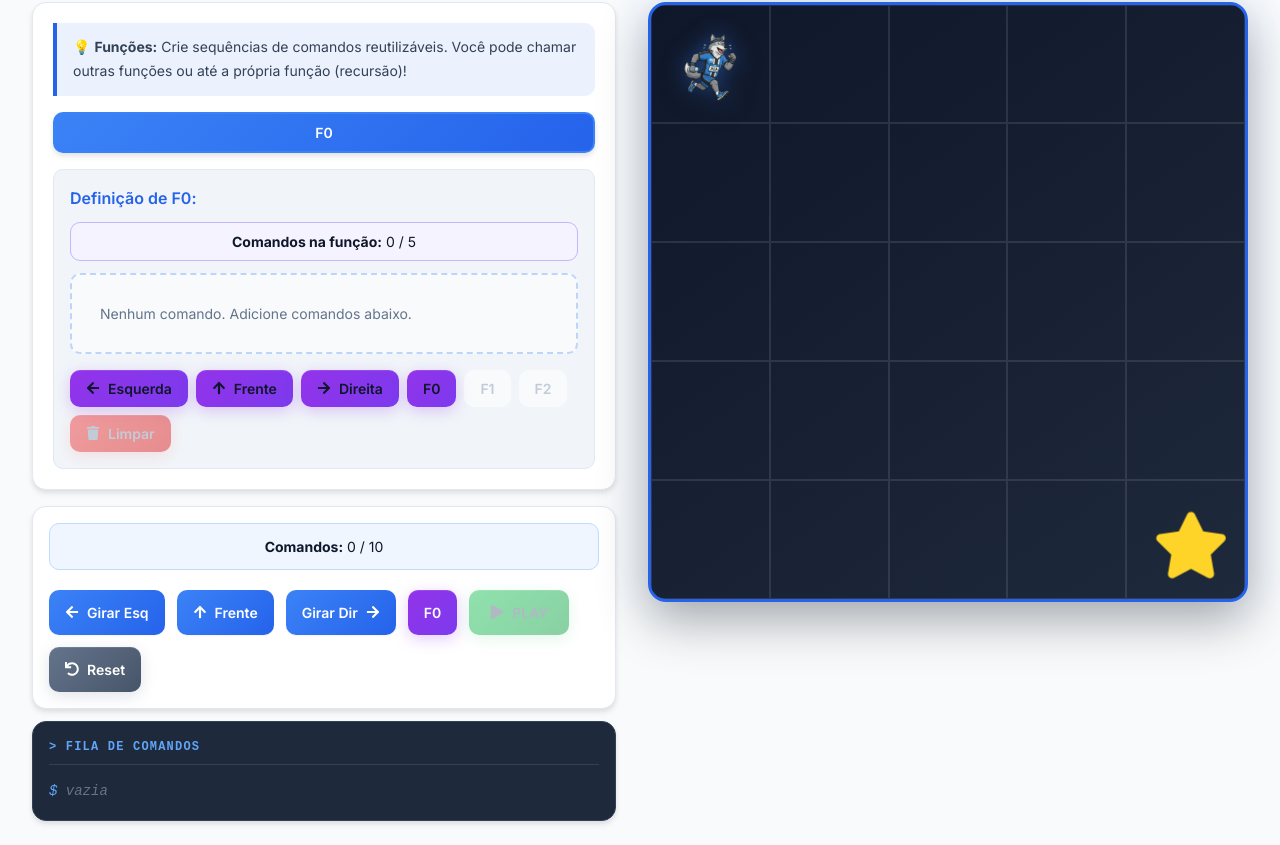
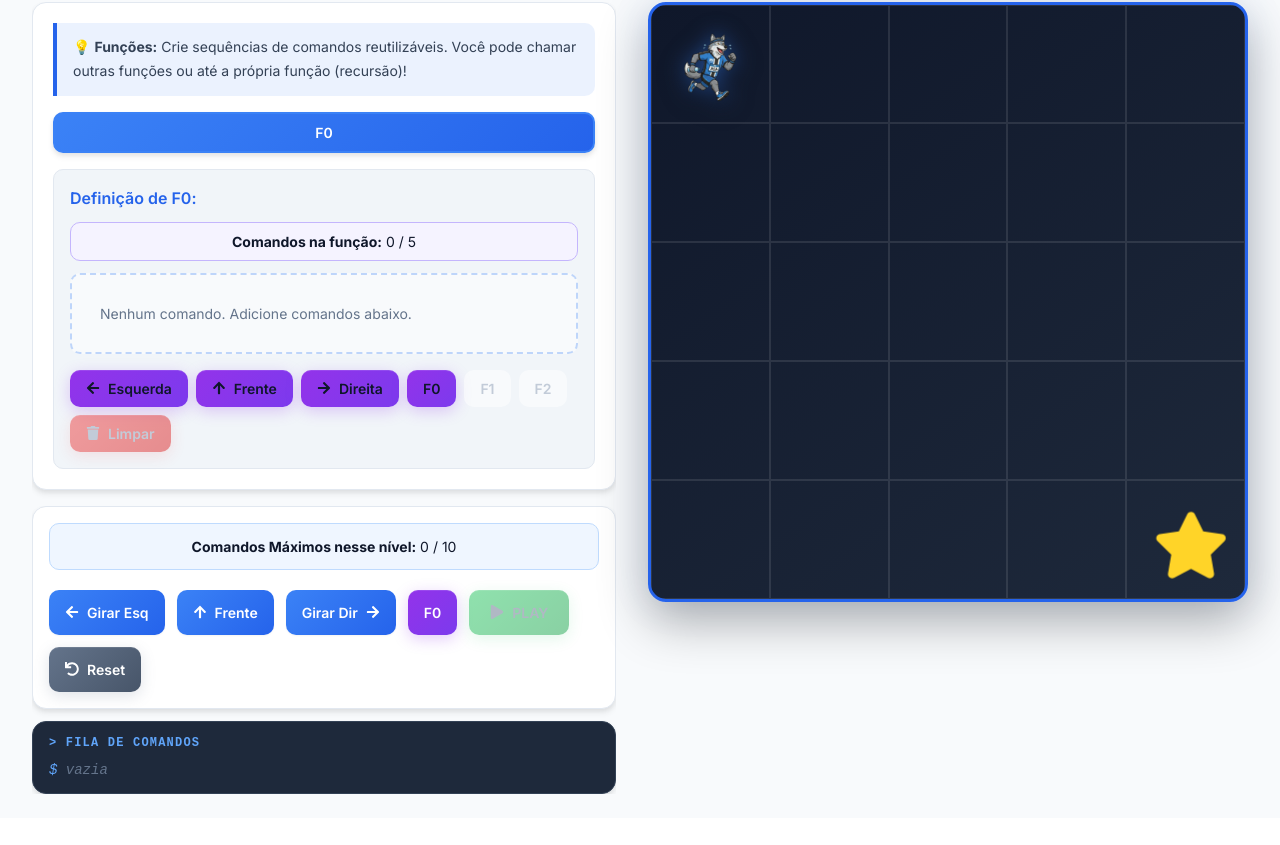
Before and after one commit to DougCristiano/GamIN, a React (Vite) app: page / in a window 1280 px wide. Shown: the part 255-1100 px from the top of the page. After the commit the page ends 1073 px from the top, so only its background shows below. Built offline with nearby package versions, Linux system fonts and the light colour scheme.

Commit message:
feat: add game ControlPanel component for command input, execution, and reset, along with game element styling.

```diff
--- a/src/components/game/CommandQueue/CommandQueue.module.css
+++ b/src/components/game/CommandQueue/CommandQueue.module.css
@@ -2,15 +2,16 @@
   display: flex;
   flex-direction: column;
   gap: var(--spacing-2);
-  padding: var(--spacing-4);
+  padding: var(--spacing-3) var(--spacing-4);
   background: #1e293b;
   border: 1px solid #334155;
   border-radius: var(--radius-lg);
-  min-height: 100px;
-  max-height: 180px;
-  overflow-y: auto;
   box-shadow: var(--shadow-md);
   font-family: 'Courier New', monospace;
+  width: 100%;
+  min-width: 0;
+  max-width: 100%;
+  overflow: hidden;
 }
 
 .queueDisplay::before {
@@ -19,9 +20,6 @@
   color: #60a5fa;
   font-size: var(--font-size-xs);
   font-weight: var(--font-weight-bold);
-  margin-bottom: var(--spacing-2);
-  padding-bottom: var(--spacing-2);
-  border-bottom: 1px solid #334155;
   text-transform: uppercase;
   letter-spacing: 0.1em;
 }
@@ -45,41 +43,32 @@
 
 .commandList {
   display: flex;
-  flex-direction: column;
-  gap: var(--spacing-1);
+  flex-direction: row;
+  flex-wrap: nowrap;
+  gap: var(--spacing-2);
   margin-left: 0;
+  overflow-x: auto;
+  padding: var(--spacing-2) 0;
 }
 
 .commandItem {
   display: flex;
   align-items: center;
-  justify-content: flex-start;
-  width: auto;
+  justify-content: center;
+  min-width: auto;
   height: auto;
-  background: transparent;
-  border-radius: 0;
+  background: #0f172a;
+  border-radius: var(--radius-sm);
   color: #22c55e;
   box-shadow: none;
   font-family: 'Courier New', monospace;
-  padding: var(--spacing-1) 0;
+  padding: var(--spacing-1) var(--spacing-2);
+  white-space: nowrap;
+  flex-shrink: 0;
 }
 
 .commandItem::before {
-  content: '$ ';
-  color: #60a5fa;
-  margin-right: var(--spacing-2);
-}
-
-@keyframes terminalBlink {
-
-  0%,
-  100% {
-    opacity: 1;
-  }
-
-  50% {
-    opacity: 0.5;
-  }
+  display: none;
 }
 
 .functionBadge {
@@ -95,19 +84,20 @@
 }
 
 /* Scrollbar styling */
-.queueDisplay::-webkit-scrollbar {
-  width: 6px;
+.commandList::-webkit-scrollbar {
+  height: 4px;
 }
 
-.queueDisplay::-webkit-scrollbar-track {
+.commandList::-webkit-scrollbar-track {
   background: #0f172a;
+  border-radius: 2px;
 }
 
-.queueDisplay::-webkit-scrollbar-thumb {
+.commandList::-webkit-scrollbar-thumb {
   background: #475569;
-  border-radius: 3px;
+  border-radius: 2px;
 }
 
-.queueDisplay::-webkit-scrollbar-thumb:hover {
+.commandList::-webkit-scrollbar-thumb:hover {
   background: #64748b;
 }
--- a/src/components/game/ControlPanel/ControlPanel.module.css
+++ b/src/components/game/ControlPanel/ControlPanel.module.css
@@ -2,6 +2,9 @@
   display: flex;
   flex-direction: column;
   gap: var(--spacing-3);
+  width: 100%;
+  min-width: 0;
+  overflow: hidden;
 }
 
 .controls {
--- a/src/components/game/ControlPanel/ControlPanel.tsx
+++ b/src/components/game/ControlPanel/ControlPanel.tsx
@@ -39,7 +39,7 @@ export const ControlPanel: React.FC<ControlPanelProps> = ({
       <div className={styles.controls}>
         {maxCommands !== undefined && (
           <div className={styles.commandCounter}>
-            <strong>Comandos:</strong> {commandCount} / {maxCommands}
+            <strong>Comandos Máximos nesse nível:</strong> {commandCount} / {maxCommands}
             {isLimitReached && <span className={styles.limitWarning}> ⚠️ Limite atingido!</span>}
           </div>
         )}
--- a/src/components/game/Game/Game.module.css
+++ b/src/components/game/Game/Game.module.css
@@ -27,6 +27,8 @@
   gap: var(--spacing-4);
   width: 100%;
   flex: 1;
+  min-width: 0;
+  overflow: hidden;
 }
 
 /* Right Column - Board */
```
